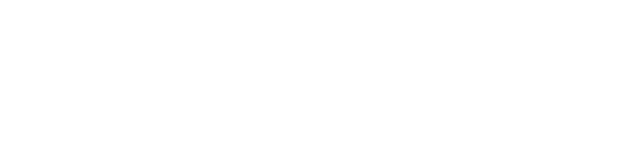
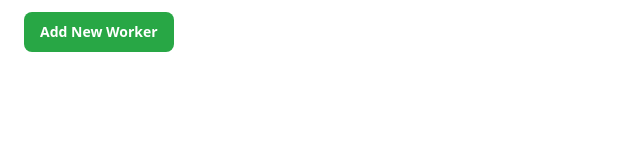
Before and after one commit to Achraf-agourram/WorkSphere, a plain HTML site: page index.html in a window 1280 px wide. Shown: the whole page, without its empty margins (0-640 px from the left). Drawn offline with nearby package versions, Linux system fonts and the light colour scheme.

Commit message:
creating develop branch and create header with add new worker button

```diff
--- a/index.html
+++ b/index.html
@@ -1,12 +1,17 @@
 <!DOCTYPE html>
 <html lang="en">
+
 <head>
     <meta charset="UTF-8">
     <meta name="viewport" content="width=device-width, initial-scale=1.0">
     <title>WorkSphere</title>
     <script src="https://cdn.tailwindcss.com"></script>
 </head>
-<body>
 
+<body class="text-[#111418]">
+    <header class="flex items-center px-6 py-3">
+        <button class="flex cursor-pointer items-center rounded-lg h-10 px-4 bg-[#28a745] text-white text-sm font-bold">Add New Worker</button>
+    </header>
 </body>
+
 </html>
```
